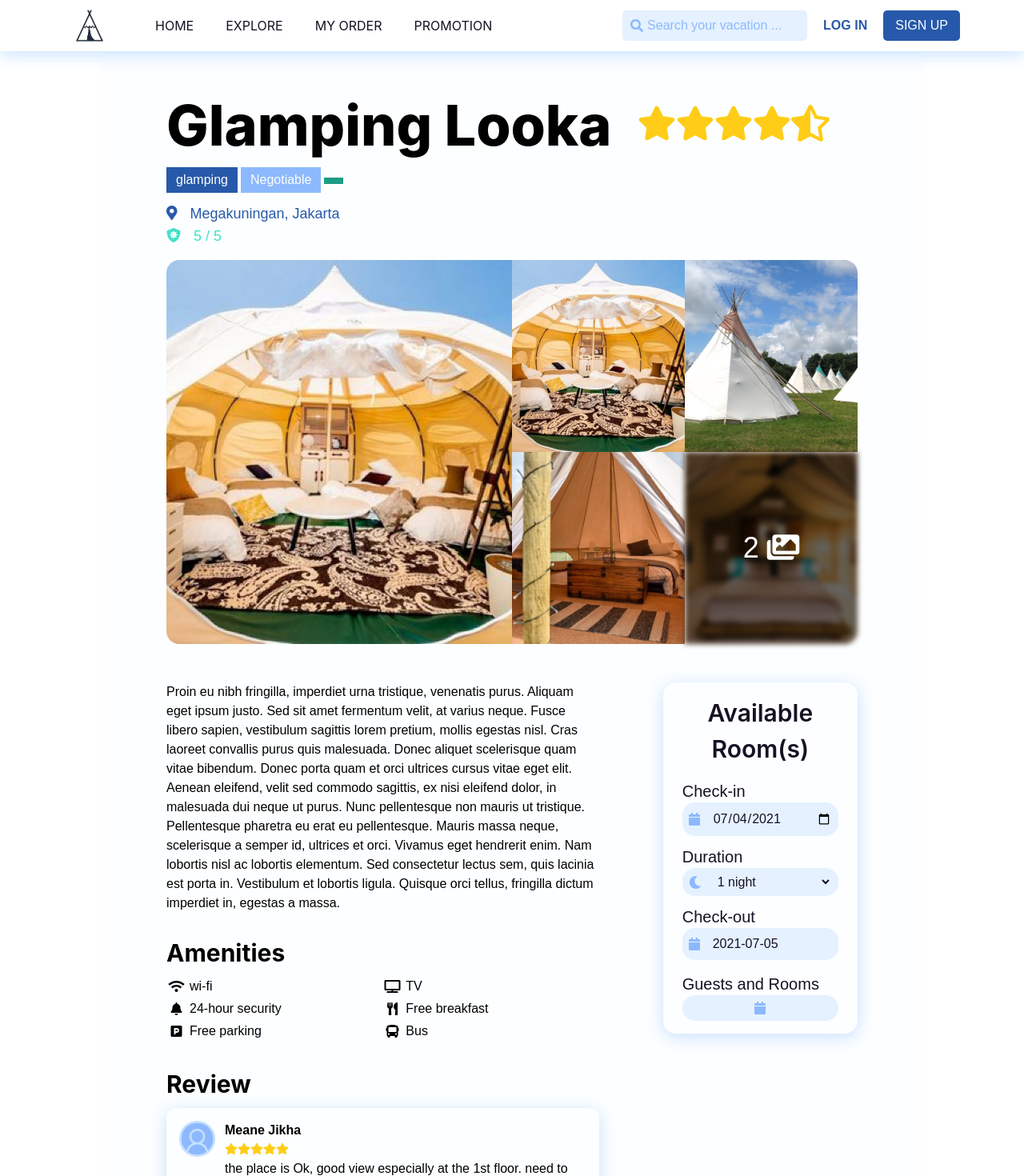
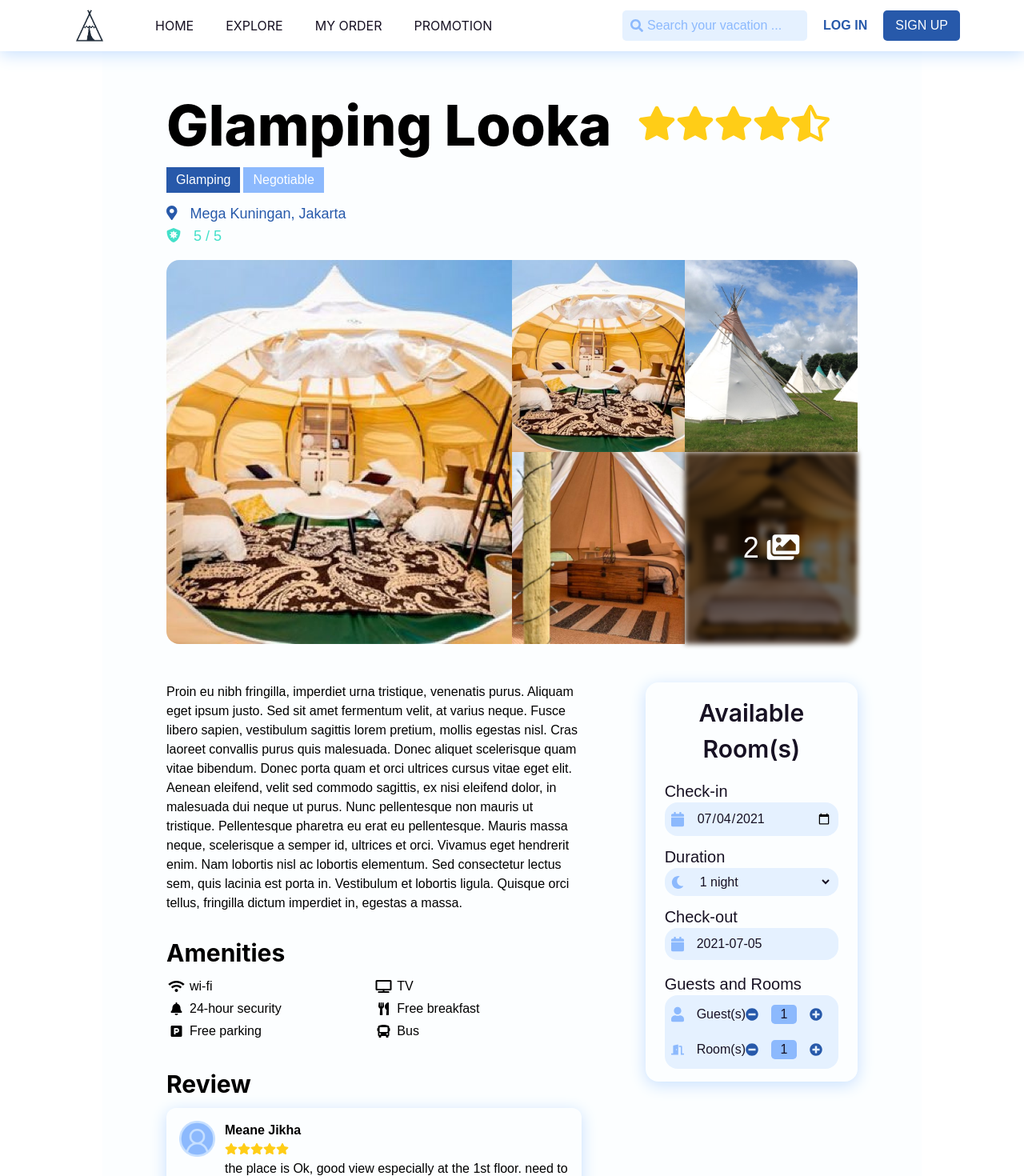
Before and after one commit to jspmarc/TechnoScape-AdAstraAbyssoque, a Vue app: page /detail in a window 1280 px wide. Shown: the top 1470 px of the page at 80% size. Built offline with nearby package versions, Linux system fonts and the light colour scheme.

Commit message:
selesaiin form di Content

```diff
--- a/src/components/Details/ContentRight.vue
+++ b/src/components/Details/ContentRight.vue
@@ -5,7 +5,7 @@
       </h3>
       <div class="check-in mt-4">
         <label for="check-in-time" class="text-xl">Check-in</label>
-        <div class="input-container">
+        <div class="input-container input-bg">
           <font-awesome-icon class="icon" icon="calendar"/>
           <input type="date" id="check-in-time"
             class="input w-full ml-4"
@@ -17,7 +17,7 @@
       </div>
       <div class="duration mt-3">
         <label for="duration" class="text-xl">Duration</label>
-        <div class="input-container">
+        <div class="input-container input-bg">
           <font-awesome-icon icon="moon" class="icon" />
           <select class="input-select w-full ml-4" name="duration" v-model="duration">
             <option v-for="option in durationOptions" :value="option.value" :key="option.value">
@@ -28,7 +28,7 @@
       </div>
       <div class="check-out mt-3">
         <p class="text-xl">Check-out</p>
-        <div class="input-container">
+        <div class="input-container input-bg">
           <font-awesome-icon class="icon" icon="calendar"/>
           <span class="w-full ml-4">
             {{ checkOut() }}
@@ -37,8 +37,39 @@
       </div>
       <div class="check-in mt-4">
         <label for="check-in-time" class="text-xl">Guests and Rooms</label>
-        <div class="input-container">
-          <font-awesome-icon class="icon" icon="calendar"/>
+        <div class="gnr input-bg">
+          <div class="guests flex mt-1 mb-5">
+            <font-awesome-icon class="icon" icon="user"/>
+            <div class="input-num">
+              <span class="ml-4">
+                Guest(s)
+              </span>
+              <div class="flex">
+                <font-awesome-icon class="icon icon-qty" icon="minus-circle"
+                  @click="decGuest()" />
+                <input type="text" name="guestQty" id="guestQty" v-model="guestQty"
+                  class="w-8 amount input" />
+                <font-awesome-icon class="icon icon-qty mr-3" icon="plus-circle"
+                  @click="addGuest()" />
+              </div>
+            </div>
+          </div>
+          <div class="rooms flex mb-1">
+            <font-awesome-icon class="icon" icon="door-open"/>
+            <div class="input-num">
+              <span class="ml-4">
+                Room(s)
+              </span>
+              <div class="flex">
+                <font-awesome-icon class="icon icon-qty" icon="minus-circle"
+                  @click="decRoom()" />
+                <input type="text" name="roomQty" id="roomQty" v-model="roomQty"
+                  class="w-8 amount input" />
+                <font-awesome-icon class="icon icon-qty mr-3" icon="plus-circle"
+                  @click="addRoom()" />
+              </div>
+            </div>
+          </div>
         </div>
       </div>
   </div>
@@ -67,6 +98,18 @@ export default {
       toRet.setDate(toRet.getDate() + this.duration);
       return toRet.toISOString().substr(0, 10);
     },
+    addRoom() {
+      if (this.roomQty < 999) this.roomQty++;
+    },
+    decRoom() {
+      if (this.roomQty > 1) this.roomQty--;
+    },
+    addGuest() {
+      if (this.guestQty < 999) this.guestQty++;
+    },
+    decGuest() {
+      if (this.guestQty > 1) this.guestQty--;
+    }
   },
   computed: {
     now() {
@@ -83,11 +126,18 @@ export default {
   padding: 1rem 1.5rem;
   color: var(--black);
 
-  .input-container {
-    display: flex;
-    justify-content: center;
-    align-items: center;
+  .icon {
+    color: #8cb9fd;
+    width: 1rem;
+    height: auto;
+  }
 
+  .icon-qty {
+    cursor: pointer;
+    color: #2759AA;
+  }
+
+  .input-bg {
     background: #e5f1ff;
     color: var(--black);
     padding: 0.5rem 0.5rem;
@@ -97,9 +147,12 @@ export default {
     select:focus {
       outline: none;
     }
+  }
 
-    .icon {
-      color: #8cb9fd;
+  .input-container {
+    display: flex;
+    justify-content: center;
+    align-items: center;
   }
 
   .input {
@@ -128,6 +181,23 @@ export default {
     background: transparent;
     border: none;
   }
+
+  .gnr {
+    width: 100%;
+
+    .amount {
+      margin: 0 1rem;
+      background-color: #8cb9fd;
+      border-radius: 0.3rem;
+      text-align: center;
+    }
+
+    .input-num {
+      width: 100%;
+      display: flex;
+      align-items: center;
+      justify-content: space-between;
+    }
   }
 }
 </style>
--- a/src/components/Details/Title.vue
+++ b/src/components/Details/Title.vue
@@ -16,7 +16,7 @@
     <div class="mb-3">
       <Tag :tagType="'accomodation'" :content="type" />
       <Tag :tagType="'negotiation'" />
-      <Tag :tagType="'atmosphere'" :content="atmosphere" />
+      <!-- <Tag :tagType="'setting'" :content="setting" /> -->
     </div>
 
     <div class="location text-lg">
@@ -49,7 +49,7 @@ export default {
     location: String,
     covid: Number,
     type: String,
-    atmosphere: String,
+    setting: String,
   }
 };
 </script>
--- a/src/components/Tags.vue
+++ b/src/components/Tags.vue
@@ -2,7 +2,7 @@
   <div v-if="tagType === 'accomodation'" class="tag accomodation-tag">
     {{content}}
   </div>
-  <div v-else-if="tagType === 'atmosphere'" class="tag atmosphere-tag">
+  <div v-else-if="tagType === 'setting'" class="tag setting-tag">
     {{content}}
   </div>
   <div v-else-if="tagType === 'negotiation'" class="tag negotiation-tag">
@@ -38,7 +38,7 @@ export default {
   background-color: #8CB9FD;
 }
 
-.atmosphere-tag {
+.setting-tag {
   background-color: #1B9D84;
 }
 </style>
--- a/src/data/accomodation.json
+++ b/src/data/accomodation.json
@@ -2,11 +2,11 @@
   {
     "id": "1",
     "name": "Glamping Looka",
-    "type": "glamping",
+    "type": "Glamping",
     "description": "Proin eu nibh fringilla, imperdiet urna tristique, venenatis purus. Aliquam eget ipsum justo. Sed sit amet fermentum velit, at varius neque. Fusce libero sapien, vestibulum sagittis lorem pretium, mollis egestas nisl. Cras laoreet convallis purus quis malesuada. Donec aliquet scelerisque quam vitae bibendum. Donec porta quam et orci ultrices cursus vitae eget elit. Aenean eleifend, velit sed commodo sagittis, ex nisi eleifend dolor, in malesuada dui neque ut purus. Nunc pellentesque non mauris ut tristique. Pellentesque pharetra eu erat eu pellentesque. Mauris massa neque, scelerisque a semper id, ultrices et orci. Vivamus eget hendrerit enim. Nam lobortis nisl ac lobortis elementum. Sed consectetur lectus sem, quis lacinia est porta in. Vestibulum et lobortis ligula. Quisque orci tellus, fringilla dictum imperdiet in, egestas a massa.",
-    "atmosphore": "city",
+    "setting": "city",
     "negotiable": true,
-    "location": "Megakuningan, Jakarta",
+    "location": "Mega Kuningan, Jakarta",
     "locationLat": -5.136630,
     "locationLon": 119.409576,
     "rooms": [
--- a/src/views/Detail.vue
+++ b/src/views/Detail.vue
@@ -2,7 +2,7 @@
   <div class="detail px-20 py-10">
     <Title v-bind="getAccomodationData"/>
     <Gallery v-bind="getAccomodationData"/>
-    <div class="content flex">
+    <div class="content">
       <div class="left">
         <ContentLeft v-bind="getAccomodationData" />
       </div>
```
Lines whose indentation alone changed are shown as unchanged.
